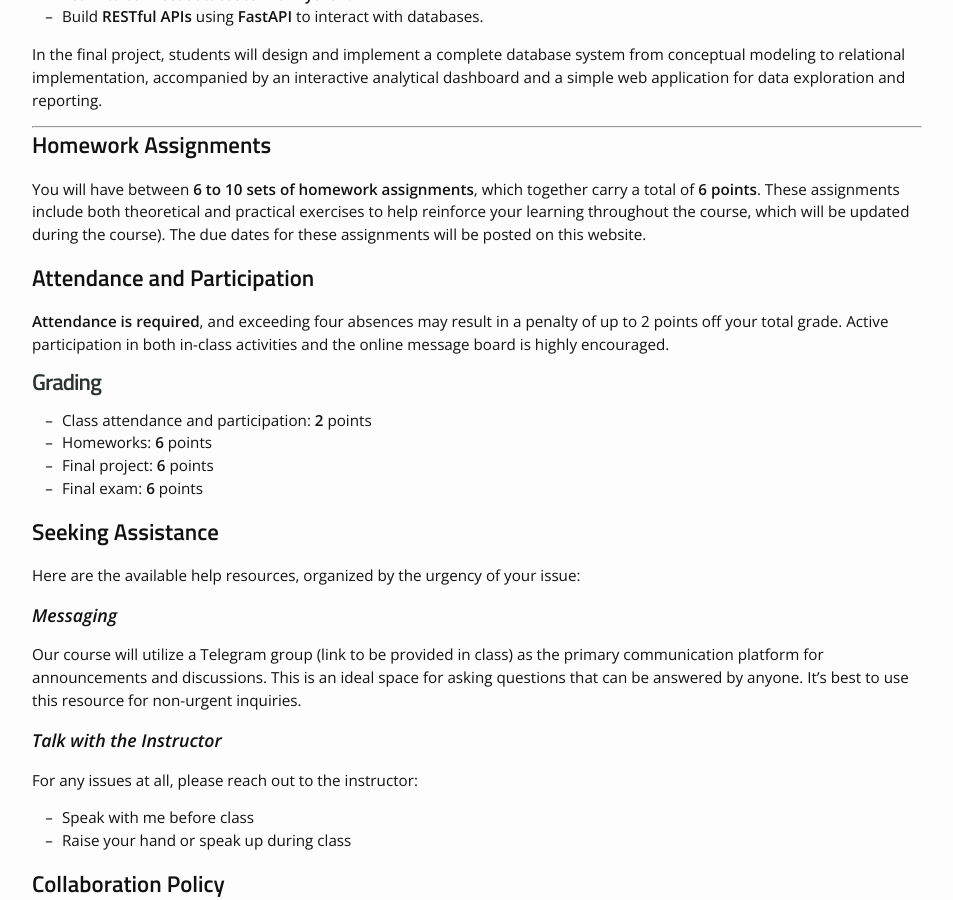
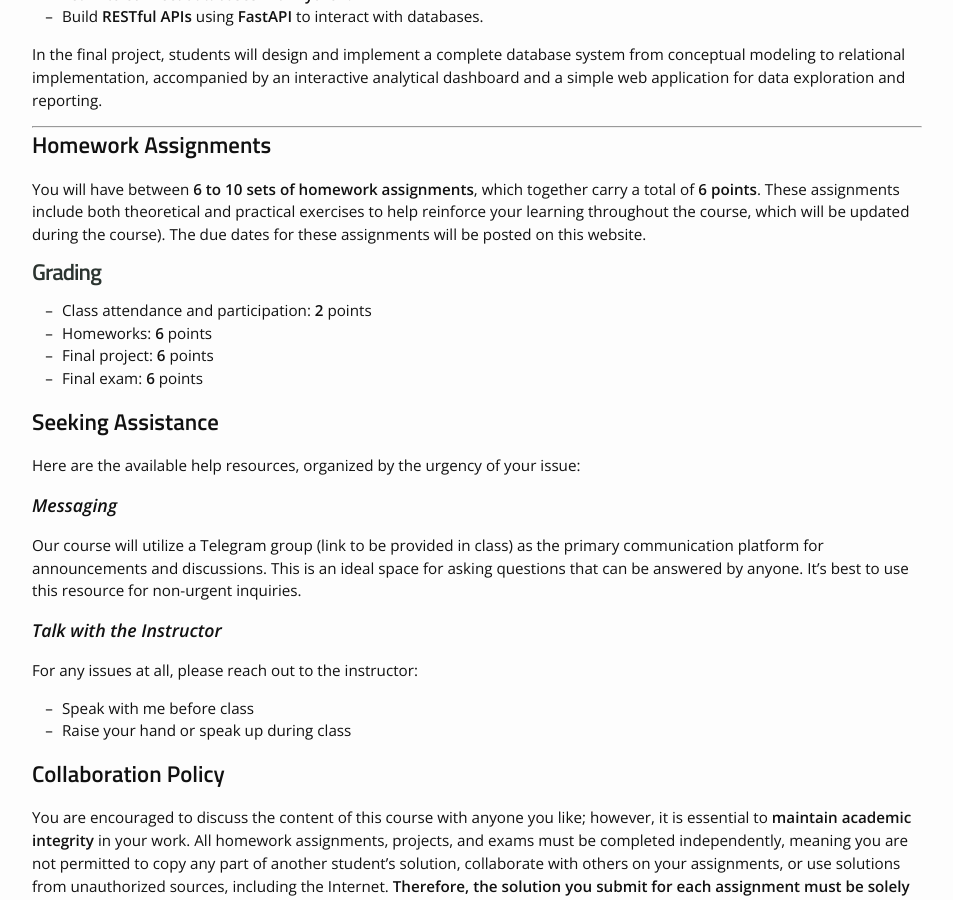
Before and after one commit to milad-ai/dbcs_4051, a Jekyll site: the page built from Syllabus.md, in a window 1280 px wide and 900 px high, scrolled down 1167 px. Shown: the whole window, without its empty margins (163-1116 px from the left). Built offline with Jekyll 4.4.1, drawn with Linux system fonts in a browser that asks for light colours; nearby versions of some CDN libraries.

Commit message:
Update Syllabus.md

```diff
--- a/Syllabus.md
+++ b/Syllabus.md
@@ -53,11 +53,6 @@ In the final project, students will design and implement a complete database sys
 
 You will have between **6 to 10 sets of homework assignments**, which together carry a total of **6 points**. These assignments include both theoretical and practical exercises to help reinforce your learning throughout the course, which will be updated during the course). The due dates for these assignments will be posted on this website.
 
-
-## **Attendance and Participation**
-
-**Attendance is required**, and exceeding four absences may result in a penalty of up to 2 points off your total grade. Active participation in both in-class activities and the online message board is highly encouraged.
-
 # **Grading**
 - Class attendance and participation: **2** points
 - Homeworks: **6** points
```
